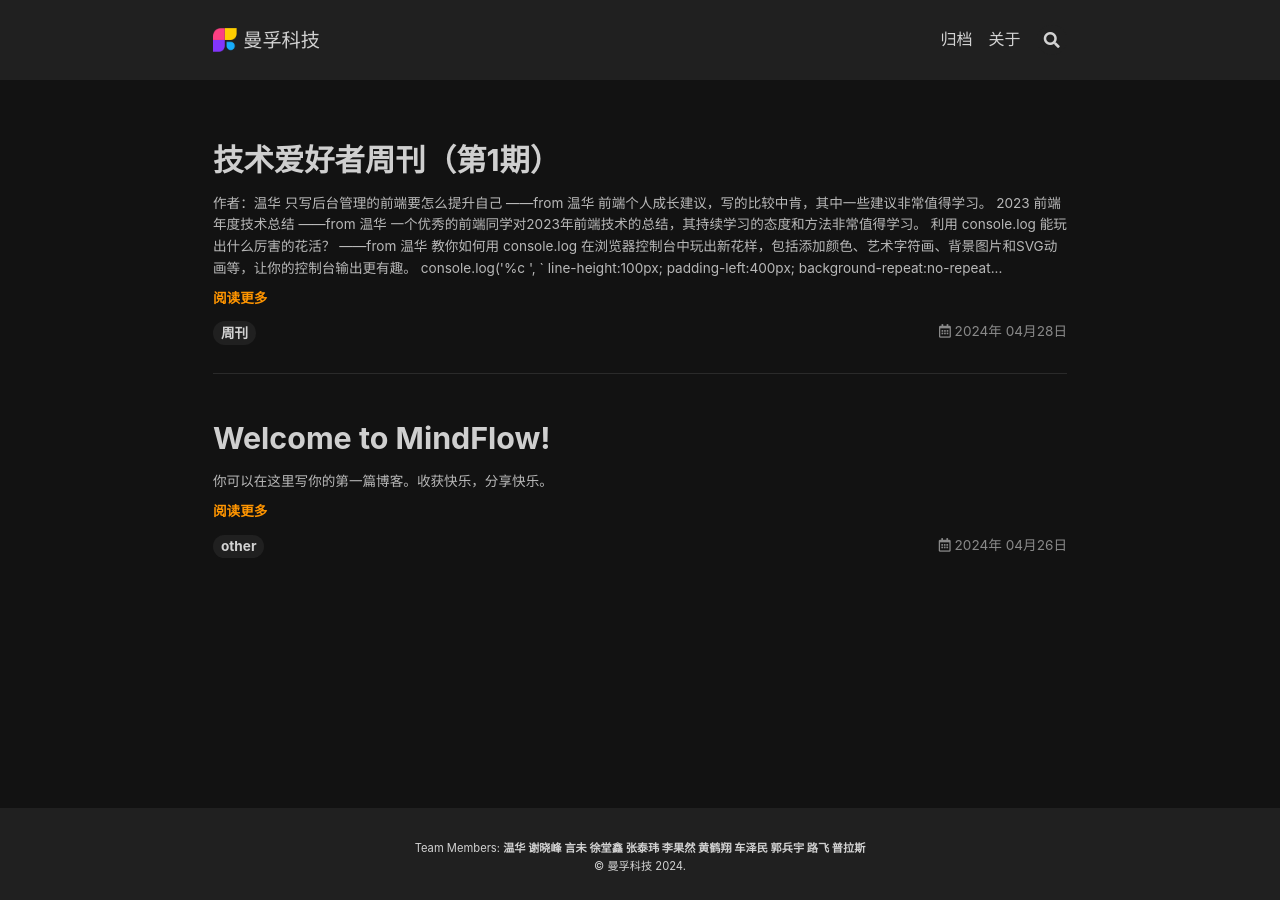
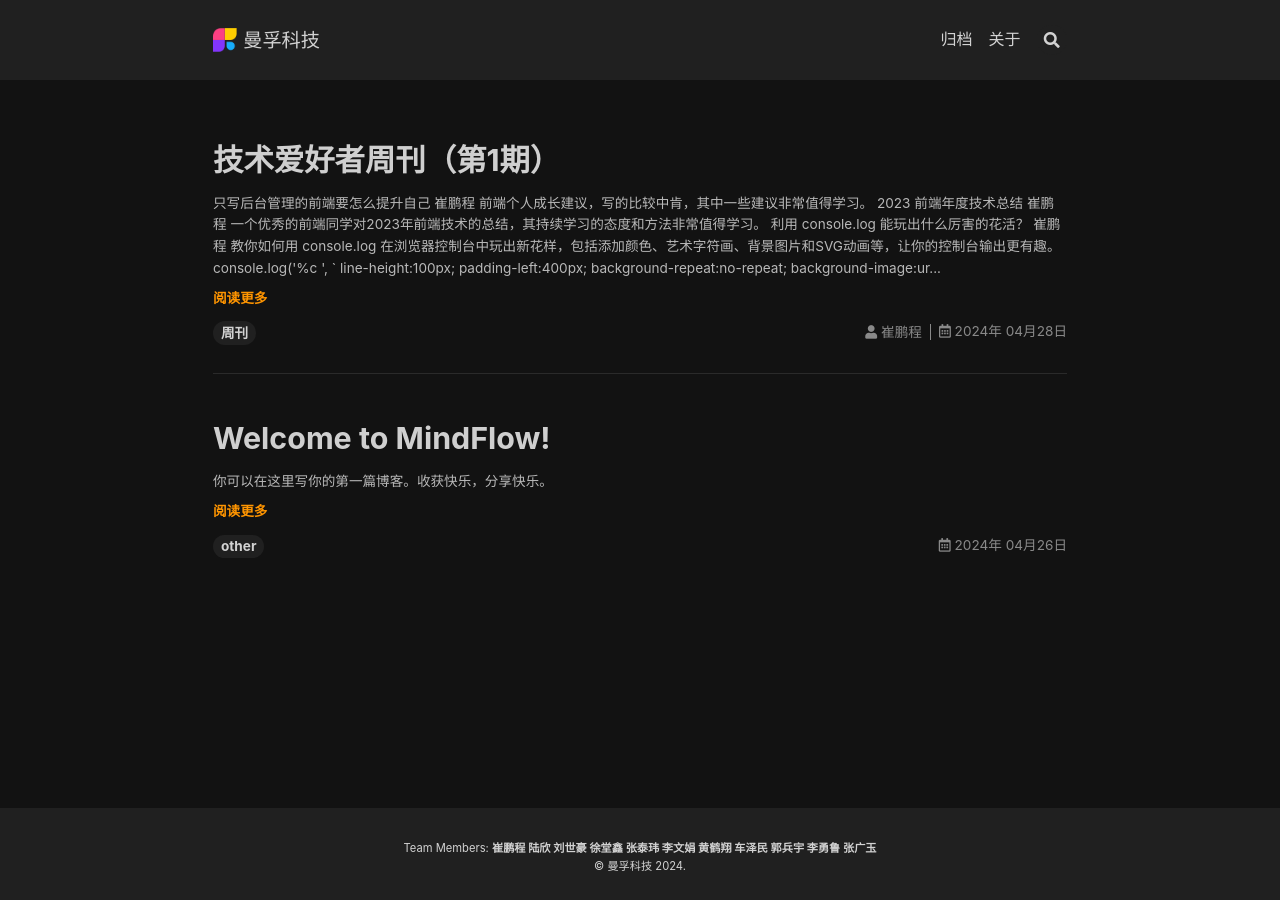
Before and after one commit to RD-MindFLow/rd-mindflow.github.io, a Jekyll site: the page built from index.html, in a window 1280 px wide. Built offline with Jekyll 4.4.1, drawn with Linux system fonts in a browser that asks for light colours; nearby versions of some CDN libraries; the list of posts is cut into pages by our own code.

Commit message:
Update authors.yml and members.yml with new GitHub profiles

```diff
--- a/_data/authors.yml
+++ b/_data/authors.yml
@@ -0,0 +1,33 @@
+崔鹏程:
+  name      : 崔鹏程
+  github    : https://github.com/tccpc
+陆欣:
+  name      : 陆欣
+  github    : https://github.com/luxinaimar
+刘世豪:
+  name      : 刘世豪
+  github    : https://github.com/CinitSwift
+徐堂鑫:
+  name      : 徐堂鑫
+  github    : https://github.com/Xutangxin
+张泰玮:
+  name      : 张泰玮
+  github    : https://github.com/johnnyZTW
+李文娟:
+  name      : 李文娟
+  github    : https://github.com/viivLgr
+黄鹤翔:
+  name      : 黄鹤翔
+  github    : https://github.com/jm-xr
+车泽民:
+  name      : 车泽民
+  github    : https://github.com/never-study
+郭兵宇:
+  name      : 郭兵宇
+  github    : https://github.com/Holle-gby
+李勇鲁:
+  name      : 李勇鲁
+  github    : https://github.com/liyonglu123
+张广玉:
+  name      : 张广玉
+  github    : https://github.com/pLus-z
--- a/_data/members.yml
+++ b/_data/members.yml
@@ -1,14 +1,14 @@
-- name: 温华
+- name: 崔鹏程
   github: tccpc
-- name: 谢晓峰
+- name: 陆欣
   github: luxinaimar
-- name: 言未
+- name: 刘世豪
   github: CinitSwift
 - name: 徐堂鑫
   github: Xutangxin
 - name: 张泰玮
   github: johnnyZTW
-- name: 李果然
+- name: 李文娟
   github: viivLgr
 - name: 黄鹤翔
   github: jm-xr
@@ -16,7 +16,7 @@
   github: never-study
 - name: 郭兵宇
   github: Holle-gby
-- name: 路飞
+- name: 李勇鲁
   github: liyonglu123
-- name: 普拉斯
+- name: 张广玉
   github: pLus-z
```
Also changed, not shown: _posts/2024-04-28-技术爱好者周刊（第1期）.md (+6 -7 lines).
